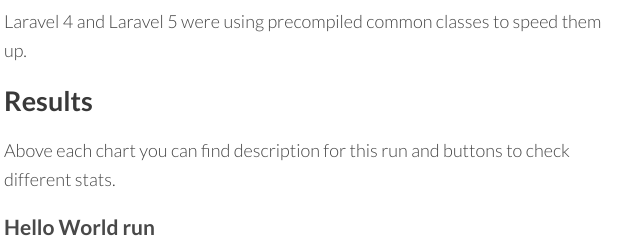
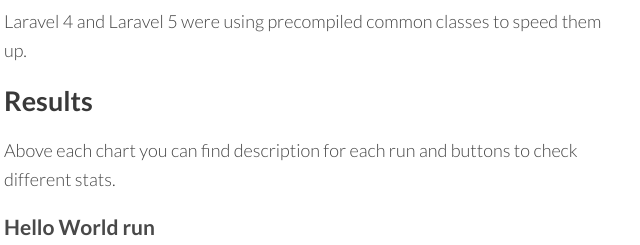
Before and after one commit to KaneCohen/kanecohen.github.io, a plain HTML site: page laravel-5-vs-laravel-4.html in a window 1280 px wide. Shown: the part 1460-1705 px from the top of the page, 476-1116 px from the left. Drawn offline with nearby package versions, Linux system fonts and the light colour scheme.

Commit message:
Wording.

```diff
--- a/laravel-5-vs-laravel-4.html
+++ b/laravel-5-vs-laravel-4.html
@@ -76,7 +76,7 @@
 
 			<h2>Results</h2>
 
-			<p>Above each chart you can find description for this run and buttons to check different stats.</p>
+			<p>Above each chart you can find description for each run and buttons to check different stats.</p>
 
 			<h3>Hello World run</h3>
 			<p>Following chart shows stats for bare-bones run with 1 route in both apps, one blade layout view with one variable passed in and printed
```
